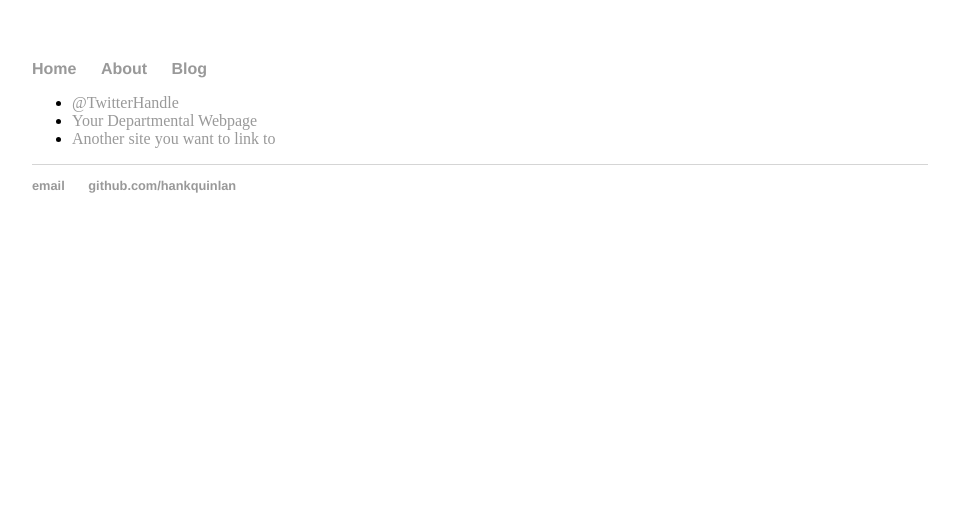
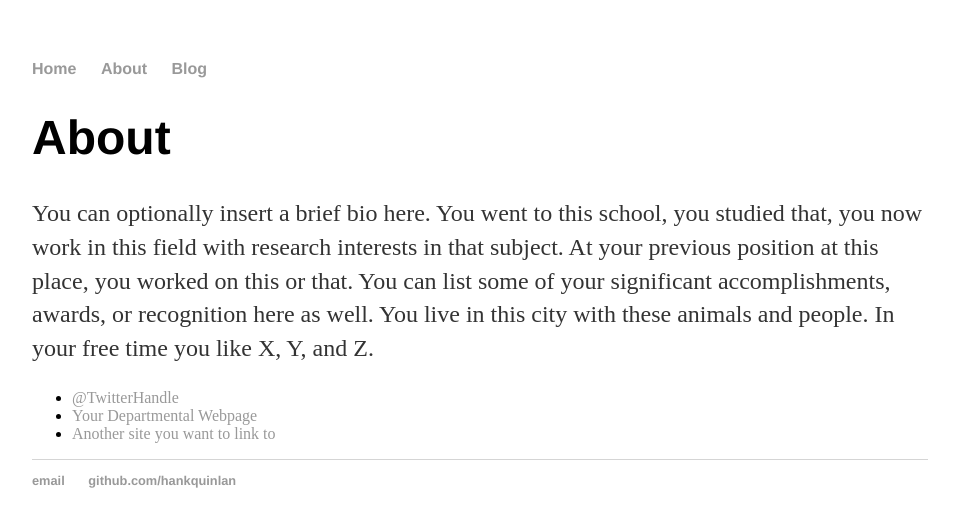
Before and after one commit to cod3hulk/cod3hulk.github.io, a Jekyll site: the page built from about/index.html, in a window 1280 px wide. Shown: the top 527 px of the page, without its empty margins (160-1119 px from the left). Built offline with Jekyll 4.4.1, drawn with Linux system fonts in a browser that asks for light colours.

Commit message:
Update about me section

```diff
--- a/about/index.html
+++ b/about/index.html
@@ -4,6 +4,8 @@
 ---
 
 <div class="about">
+		<h1>About</h1>
+		<p>You can optionally insert a brief bio here. You went to this school, you studied that, you now work in this field with research interests in that subject. At your previous position at this place, you worked on this or that. You can list some of your significant accomplishments, awards, or recognition here as well. You live in this city with these animals and people. In your free time you like X, Y, and Z.</p>
 
 		<ul class="contacts">
 				<li><a href="#">@TwitterHandle</a></li>
```
